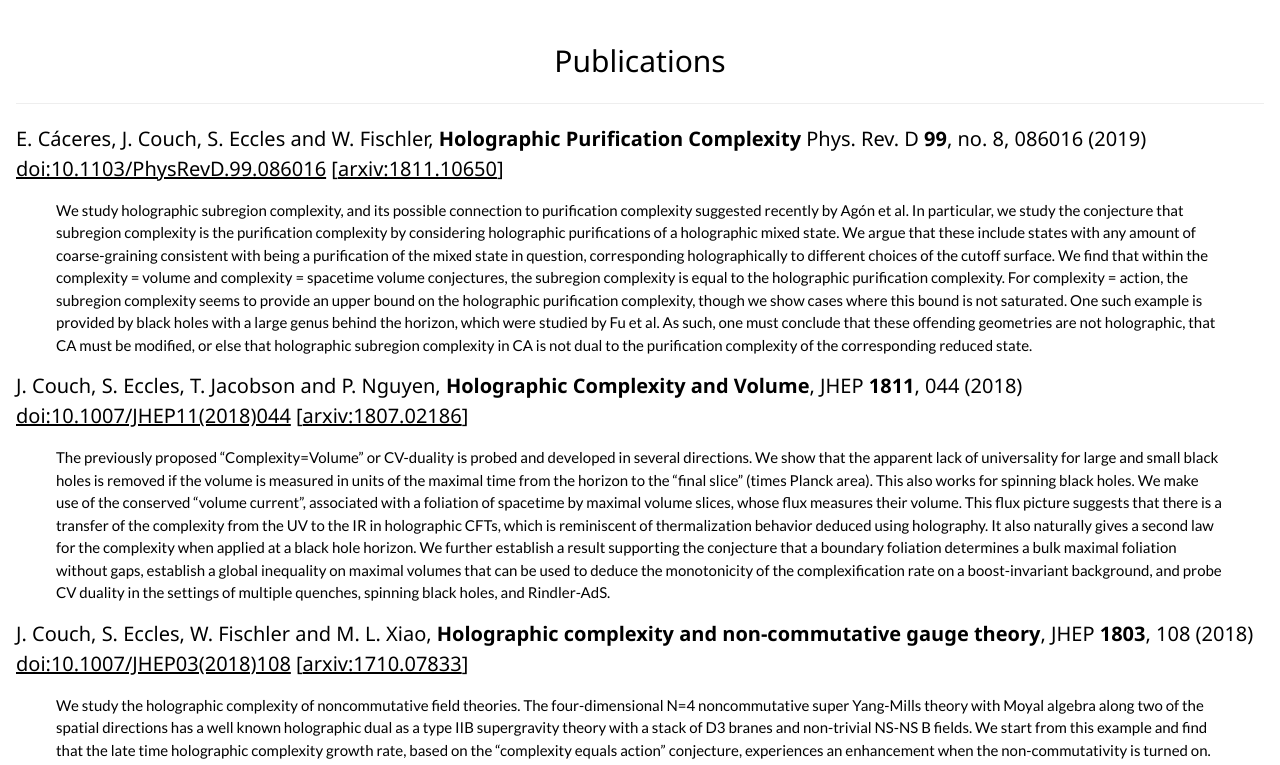
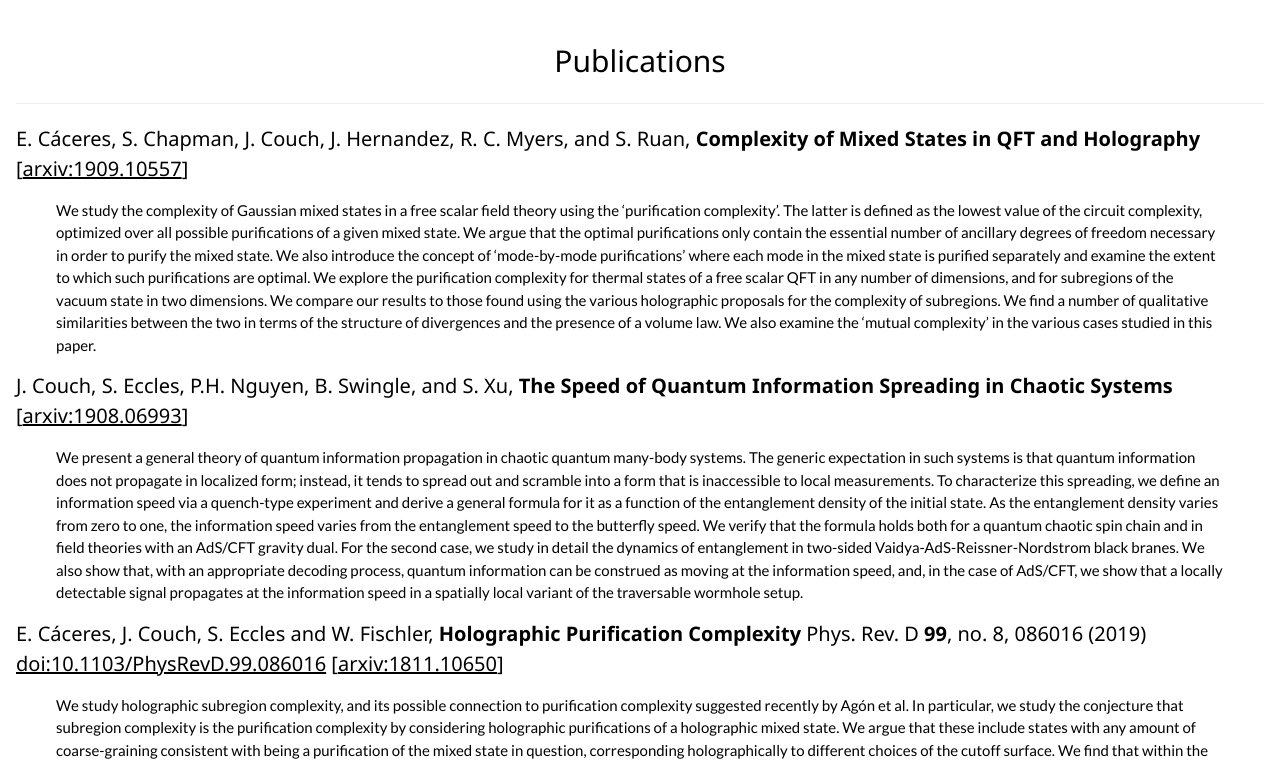
Before and after one commit to IosiaLectus/iosialectus.github.io, a Jekyll site: the page built from research.html, in a window 1280 px wide and 900 px high, scrolled down 3354 px, cut to the strip 135-900 px from the top of the window. Built offline with Jekyll 4.4.1, drawn with Linux system fonts in a browser that asks for light colours; formulas are drawn with MathJax 3.

Commit message:
updated publication list

```diff
--- a/_includes/publications.md
+++ b/_includes/publications.md
@@ -1,6 +1,14 @@
 
 
 ********************
+#### E. Cáceres, S. Chapman, J. Couch, J. Hernandez, R. C. Myers, and S. Ruan, **Complexity of Mixed States in QFT and Holography**  [[arxiv:1909.10557](https://arxiv.org/abs/1909.10557)]
+
+> We study the complexity of Gaussian mixed states in a free scalar field theory using the 'purification complexity'. The latter is defined as the lowest value of the circuit complexity, optimized over all possible purifications of a given mixed state. We argue that the optimal purifications only contain the essential number of ancillary degrees of freedom necessary in order to purify the mixed state. We also introduce the concept of 'mode-by-mode purifications' where each mode in the mixed state is purified separately and examine the extent to which such purifications are optimal. We explore the purification complexity for thermal states of a free scalar QFT in any number of dimensions, and for subregions of the vacuum state in two dimensions. We compare our results to those found using the various holographic proposals for the complexity of subregions. We find a number of qualitative similarities between the two in terms of the structure of divergences and the presence of a volume law. We also examine the 'mutual complexity' in the various cases studied in this paper.
+
+#### J. Couch, S. Eccles, P.H. Nguyen, B. Swingle, and S. Xu, **The Speed of Quantum Information Spreading in Chaotic Systems**  [[arxiv:1908.06993](https://arxiv.org/abs/1908.06993)]
+
+> We present a general theory of quantum information propagation in chaotic quantum many-body systems. The generic expectation in such systems is that quantum information does not propagate in localized form; instead, it tends to spread out and scramble into a form that is inaccessible to local measurements. To characterize this spreading, we define an information speed via a quench-type experiment and derive a general formula for it as a function of the entanglement density of the initial state. As the entanglement density varies from zero to one, the information speed varies from the entanglement speed to the butterfly speed. We verify that the formula holds both for a quantum chaotic spin chain and in field theories with an AdS/CFT gravity dual. For the second case, we study in detail the dynamics of entanglement in two-sided Vaidya-AdS-Reissner-Nordstrom black branes. We also show that, with an appropriate decoding process, quantum information can be construed as moving at the information speed, and, in the case of AdS/CFT, we show that a locally detectable signal propagates at the information speed in a spatially local variant of the traversable wormhole setup.
+
 #### E. Cáceres, J. Couch, S. Eccles and W. Fischler, **Holographic Purification Complexity** Phys. Rev. D **99**, no. 8, 086016 (2019) [doi:10.1103/PhysRevD.99.086016](https://doi.org/10.1103/PhysRevD.99.086016] [[arxiv:1811.10650) [[arxiv:1811.10650](https://arxiv.org/abs/1811.10650)]
 
 > We study holographic subregion complexity, and its possible connection to purification complexity suggested recently by Agón et al. In particular, we study the conjecture that subregion complexity is the purification complexity by considering holographic purifications of a holographic mixed state. We argue that these include states with any amount of coarse-graining consistent with being a purification of the mixed state in question, corresponding holographically to different choices of the cutoff surface. We find that within the complexity = volume and complexity = spacetime volume conjectures, the subregion complexity is equal to the holographic purification complexity. For complexity = action, the subregion complexity seems to provide an upper bound on the holographic purification complexity, though we show cases where this bound is not saturated. One such example is provided by black holes with a large genus behind the horizon, which were studied by Fu et al. As such, one must conclude that these offending geometries are not holographic, that CA must be modified, or else that holographic subregion complexity in CA is not dual to the purification complexity of the corresponding reduced state.
```
Also changed, not shown: _includes/coding_samples.md (+1 -1 lines).
